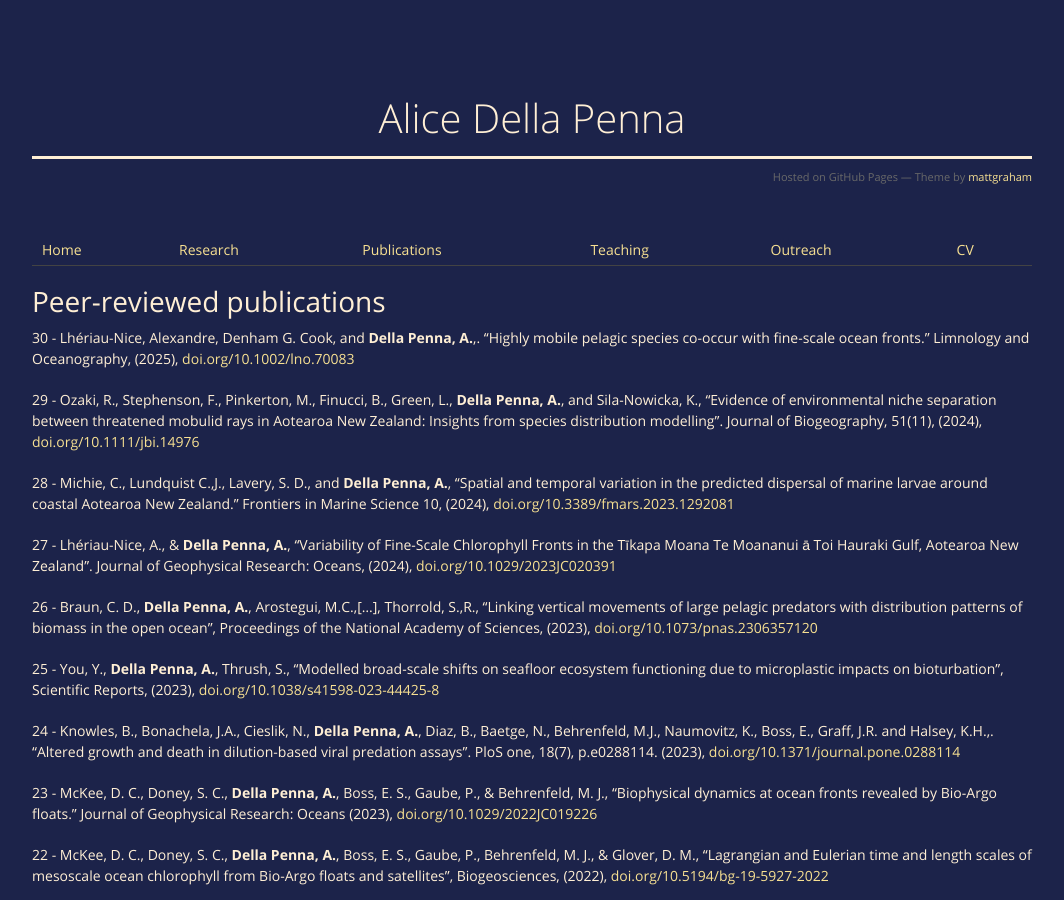
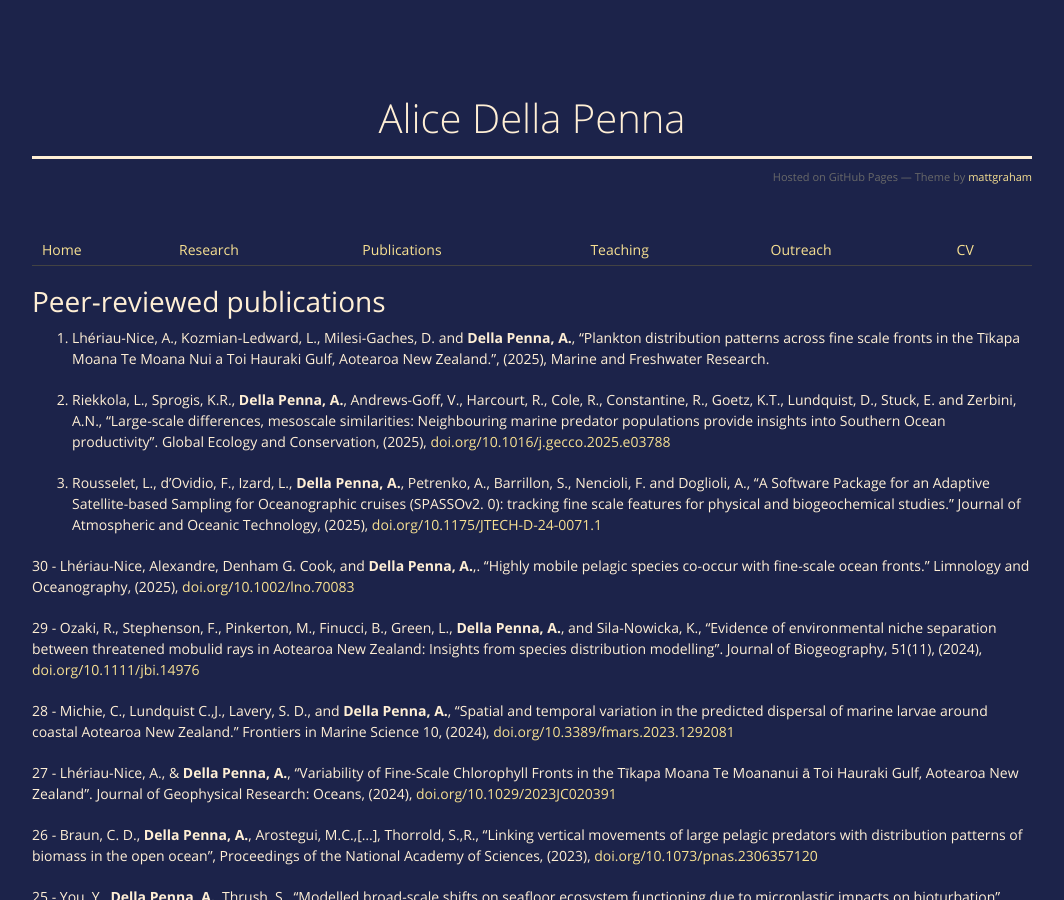
Before and after one commit to AliceDellaPenna/alicedellapenna.github.io, a Jekyll site: the page built from publications.md, in a window 1280 px wide and 900 px high. Shown: the whole window, without its empty margins (108-1172 px from the left). Built offline with Jekyll 4.4.1, drawn with Linux system fonts in a browser that asks for light colours; the repository's description, which GitHub fills in, is left out.

Commit message:
Update publications.md

```diff
--- a/publications.md
+++ b/publications.md
@@ -8,6 +8,12 @@
 
 Peer-reviewed publications
 ==========================
+
+33. Lhériau-Nice, A., Kozmian-Ledward, L., Milesi-Gaches, D. and **Della Penna, A.**, "Plankton distribution patterns across fine scale fronts in the Tīkapa Moana Te Moana Nui a Toi Hauraki Gulf, Aotearoa New Zealand.", (2025), Marine and Freshwater Research.
+
+32. Riekkola, L., Sprogis, K.R., **Della Penna, A.**, Andrews-Goff, V., Harcourt, R., Cole, R., Constantine, R., Goetz, K.T., Lundquist, D., Stuck, E. and Zerbini, A.N., "Large-scale differences, mesoscale similarities: Neighbouring marine predator populations provide insights into Southern Ocean productivity". Global Ecology and Conservation, (2025), [doi.org/10.1016/j.gecco.2025.e03788](doi.org/10.1016/j.gecco.2025.e03788)
+
+31. Rousselet, L., d’Ovidio, F., Izard, L., **Della Penna, A.**, Petrenko, A., Barrillon, S., Nencioli, F. and Doglioli, A., "A Software Package for an Adaptive Satellite-based Sampling for Oceanographic cruises (SPASSOv2. 0): tracking fine scale features for physical and biogeochemical studies." Journal of Atmospheric and Oceanic Technology, (2025), [doi.org/10.1175/JTECH-D-24-0071.1](doi.org/10.1175/JTECH-D-24-0071.1)
 
 30 - Lhériau‐Nice, Alexandre, Denham G. Cook, and **Della Penna, A.**,. "Highly mobile pelagic species co‐occur with fine‐scale ocean fronts." Limnology and Oceanography, (2025), [doi.org/10.1002/lno.70083](doi.org/10.1002/lno.70083)
 
```
